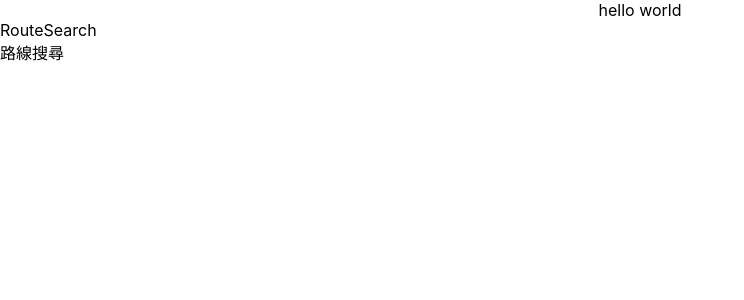
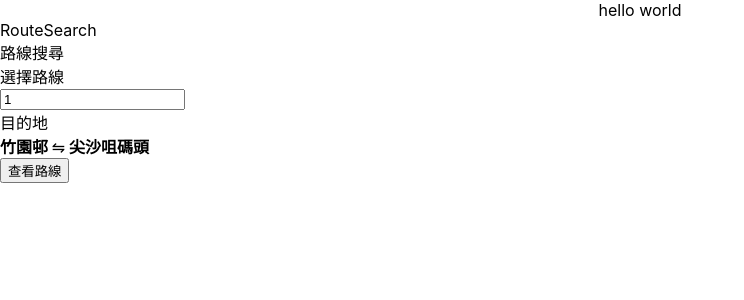
Before and after one commit to ynt423/hkbus-app, a React (Create React App) app in the folder hkbus-app/: page / in a window 1280 px wide. Shown: the top 300 px of the page, without its empty margins (0-744 px from the left). Built offline with nearby package versions, Linux system fonts and the light colour scheme.

Commit message:
Update RouteSearch.js

```diff
--- a/hkbus-app/src/components/RouteSearch.js
+++ b/hkbus-app/src/components/RouteSearch.js
@@ -7,7 +7,36 @@ const RouteSearch = () => {
       <div className="RouteSection">
         <div className="index-title">路線搜尋</div>
         <div className="index-content">
-          <div className="routesearch"></div>
+          <div className="routesearch">
+            <div className="routecontent">
+              <div>
+                <label for="input-search">選擇路線</label>
+              </div>
+              <div>
+                <input
+                  class="form-control"
+                  type="text"
+                  list="search"
+                  id="input-search"
+                  value="1"
+                  onkeyup="this.value = this.value.toUpperCase();"
+                  onchange="changeOptions(this.value)"
+                ></input>
+                {/* need a datalist to select 巴士號碼 */}
+              </div>
+              <div>目的地 </div>
+              <div>
+                <b> 竹園邨 </b>
+                <span>⇋</span>
+                <b> 尖沙咀碼頭 </b>
+              </div>
+            </div>
+            <div className="searchbtn">
+              <button type="button" class="btn btn-default" onclick="search()">
+                查看路線
+              </button>
+            </div>
+          </div>
         </div>
       </div>
     </div>
```
